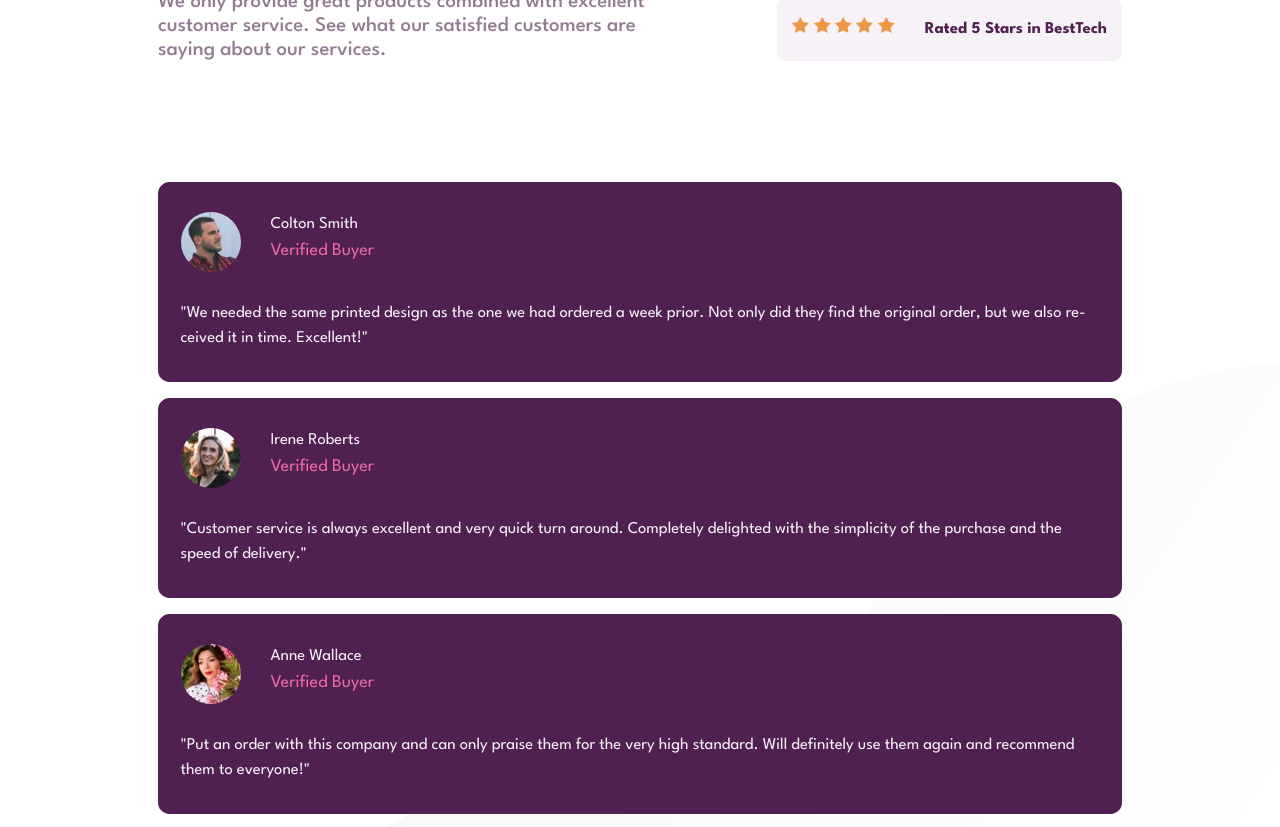
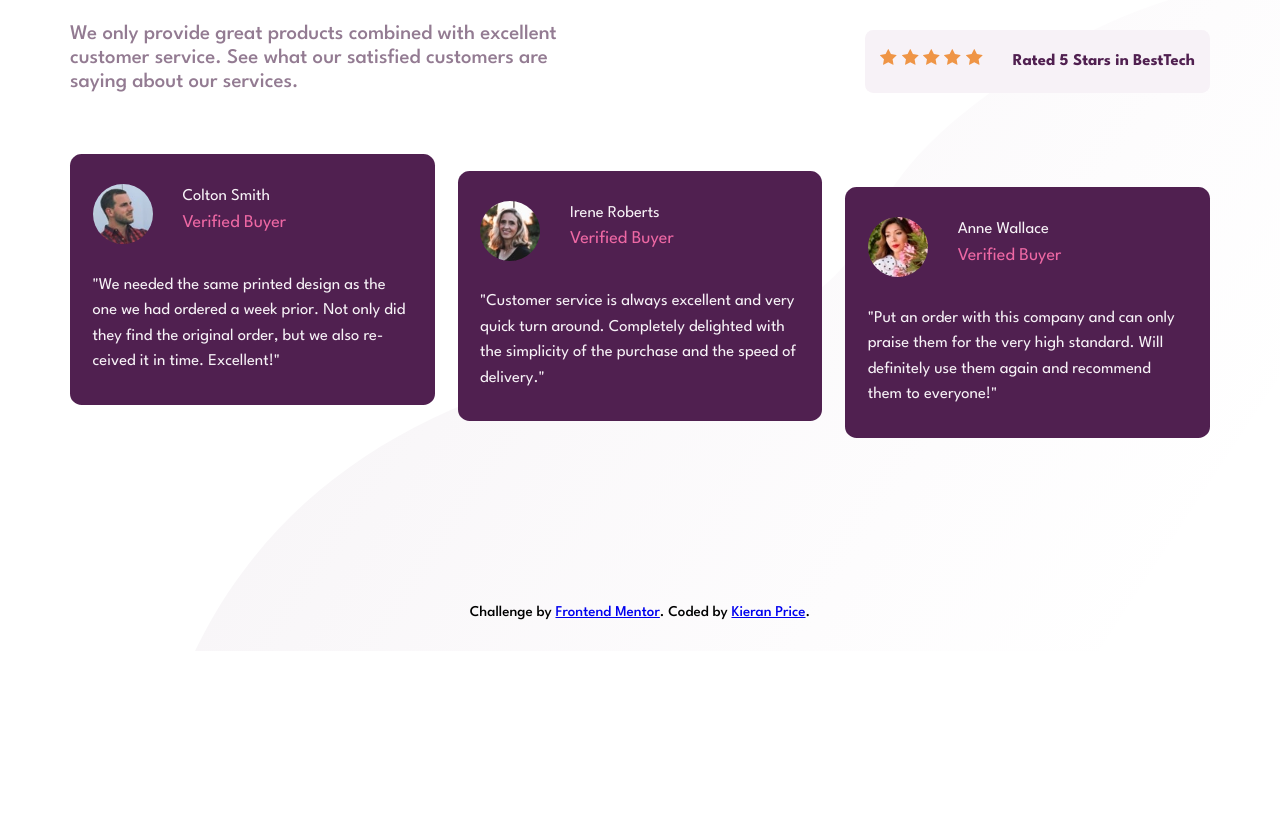
Before and after one commit to kieranpdev/social-proof-section, a plain HTML site: page index.html in a window 1280 px wide. Shown: the part 384-1211 px from the top of the page. After the commit the page ends 1035 px from the top, so only its background shows below. Drawn offline with Linux system fonts and the light colour scheme.

Commit message:
Added screenshot and updated redme.md

```diff
--- a/css/social-proof.css
+++ b/css/social-proof.css
@@ -136,7 +136,7 @@ h1 {
 }
 
 /* Large screen Styles -------------*/
-@media (min-width: 800px) {
+@media (min-width: 1200px) {
 
     /* Layout */
 
@@ -145,7 +145,7 @@ h1 {
     }
 
     body {
-        padding: 10vw;
+        padding-top: 20vh;
         background: url(../images/bg-pattern-bottom-desktop.svg) bottom right no-repeat;
         align-items: center;
     }
@@ -156,7 +156,6 @@ h1 {
     }
 
     main {
-        margin-bottom: 4rem;
         display: flex;
         justify-content: space-between;
     }
@@ -173,13 +172,11 @@ h1 {
     }
 
     .ratings p {
-        /* flex: 0; */
-        /* width: 30rem; */
         padding: 1rem;
     }
 
     .ratings > p:nth-child(1) {
-        align-self: flex-start;;
+        align-self: flex-start;
     }
 
     .ratings > p:nth-child(2) {
@@ -193,6 +190,29 @@ h1 {
     .ratings p::before {
         display: inline;
         margin-right: 2rem;
+    }
+
+    aside {
+        display: flex;
+        justify-content: space-between;
+        align-items: flex-start;
+        height: 20rem;
+    }
+
+    .review {
+        width: 32%;
+    }
+
+    .review:nth-child(2) {
+        align-self: center;
+    }
+
+    .review:nth-child(3) {
+        align-self: flex-end;
+    }
+
+    footer {
+        margin-top: 15vh;
     }
 
     /* Colours & Fonts */
```
Also changed, not shown: images/social-proof-screenshot.png (added), 1 other file.
